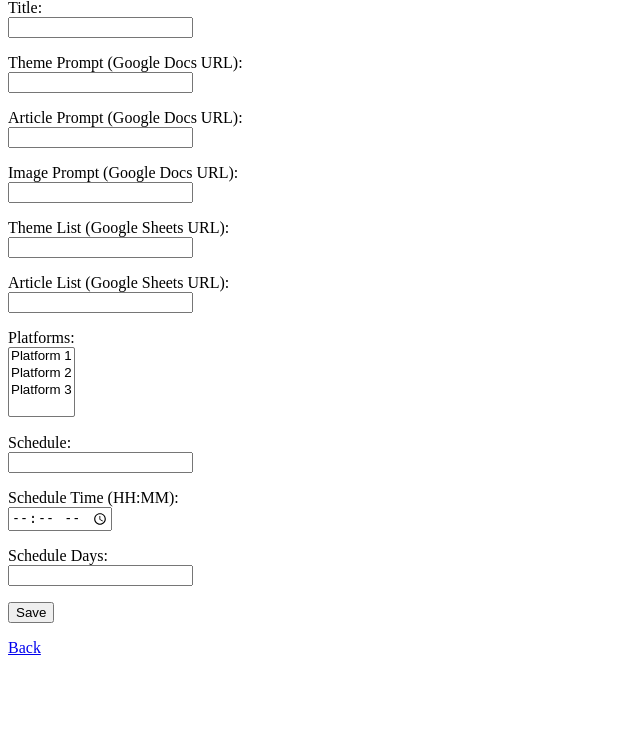
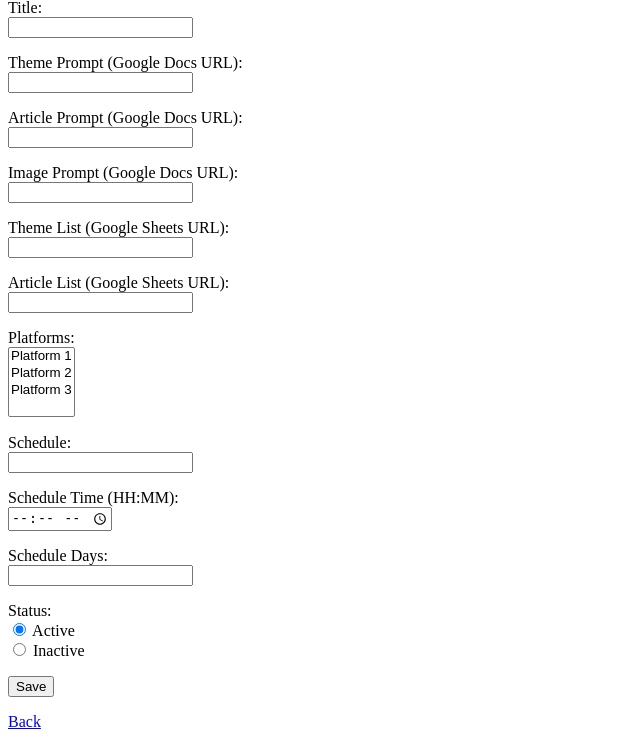
Before and after one commit to MMark-ii/TaskManager, a Flask app: template app/tasks/templates/tasks/add.html in a window 1280 px wide. Shown: the part 81-820 px from the top of the page, without its empty margins (0-640 px from the left). Before the commit the page ends 736 px from the top, so only its background shows below. Run offline with Flask 3, Linux system fonts and the light colour scheme; the template is opened without the code that fills it, so the values that code supplies are empty.

Commit message:
first_commit

```diff
--- a/app/tasks/models.py
+++ b/app/tasks/models.py
@@ -11,5 +11,6 @@ class Task(db.Model):
     article_list = db.Column(db.String(200))
     platforms = db.Column(db.JSON)
     schedule = db.Column(db.String(50))
+    is_active = db.Column(db.Boolean, default=True)
     created_at = db.Column(db.DateTime, default=datetime.utcnow)
     user_id = db.Column(db.Integer, db.ForeignKey('user.id'))
--- a/app/tasks/routes.py
+++ b/app/tasks/routes.py
@@ -24,6 +24,7 @@ def add_task():
         platforms = request.form.getlist('platforms')
         schedule_time = request.form['schedule_time']
         schedule_days = request.form['schedule_days']
+        is_active = request.form['is_active'] == 'active'
         new_task = Task(
             title=title,
             theme_prompt=theme_prompt,
@@ -32,7 +33,8 @@ def add_task():
             theme_list=theme_list,
             article_list=article_list,
             platforms=platforms,
-            schedule=f"{schedule_time} every {schedule_days} days"
+            schedule=f"{schedule_time} every {schedule_days} days",
+            is_active=is_active
         )
         db.session.add(new_task)
         db.session.commit()
@@ -53,6 +55,7 @@ def edit_task(task_id):
         task.article_list = request.form['article_list']
         task.platforms = request.form.getlist('platforms')
         task.schedule = f"{request.form['schedule_time']} every {request.form['schedule_days']} days"
+        task.is_active = request.form['is_active'] == 'active'
         db.session.commit()
         flash('Task updated successfully')
         return redirect(url_for('tasks.task_list'))
--- a/app/tasks/templates/tasks/add.html
+++ b/app/tasks/templates/tasks/add.html
@@ -52,6 +52,11 @@
             <label for="schedule_days">Schedule Days:</label><br>
             <input type="number" name="schedule_days" id="schedule_days" step="0.1" required>
         </p>
+        <p>
+            <label>Status:</label><br>
+            <input type="radio" name="is_active" value="active" checked> Active<br>
+            <input type="radio" name="is_active" value="inactive"> Inactive
+        </p>
         <p><button type="submit">Save</button></p>
     </form>
     <a href="{{ url_for('tasks.task_list') }}">Back</a>
--- a/app/tasks/templates/tasks/edit.html
+++ b/app/tasks/templates/tasks/edit.html
@@ -48,6 +48,11 @@
             <label for="schedule_days">Schedule Days:</label><br>
             <input type="number" name="schedule_days" id="schedule_days" step="0.1" value="{{ task.schedule.split(' ')[2] }}" required>
         </p>
+        <p>
+            <label>Status:</label><br>
+            <input type="radio" name="is_active" value="active" {% if task.is_active %}checked{% endif %}> Active<br>
+            <input type="radio" name="is_active" value="inactive" {% if not task.is_active %}checked{% endif %}> Inactive
+        </p>
         <p><button type="submit">Save</button></p>
     </form>
     <a href="{{ url_for('tasks.task_list') }}">Back</a>
```
